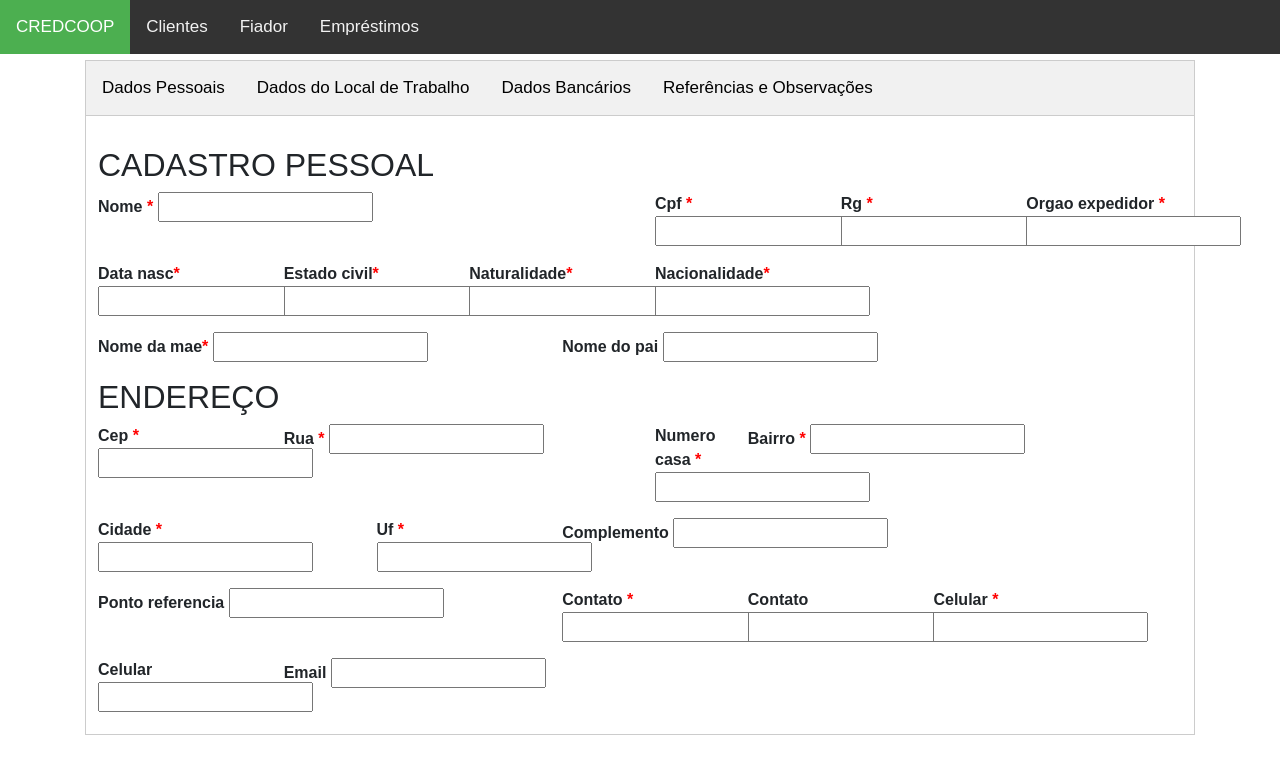
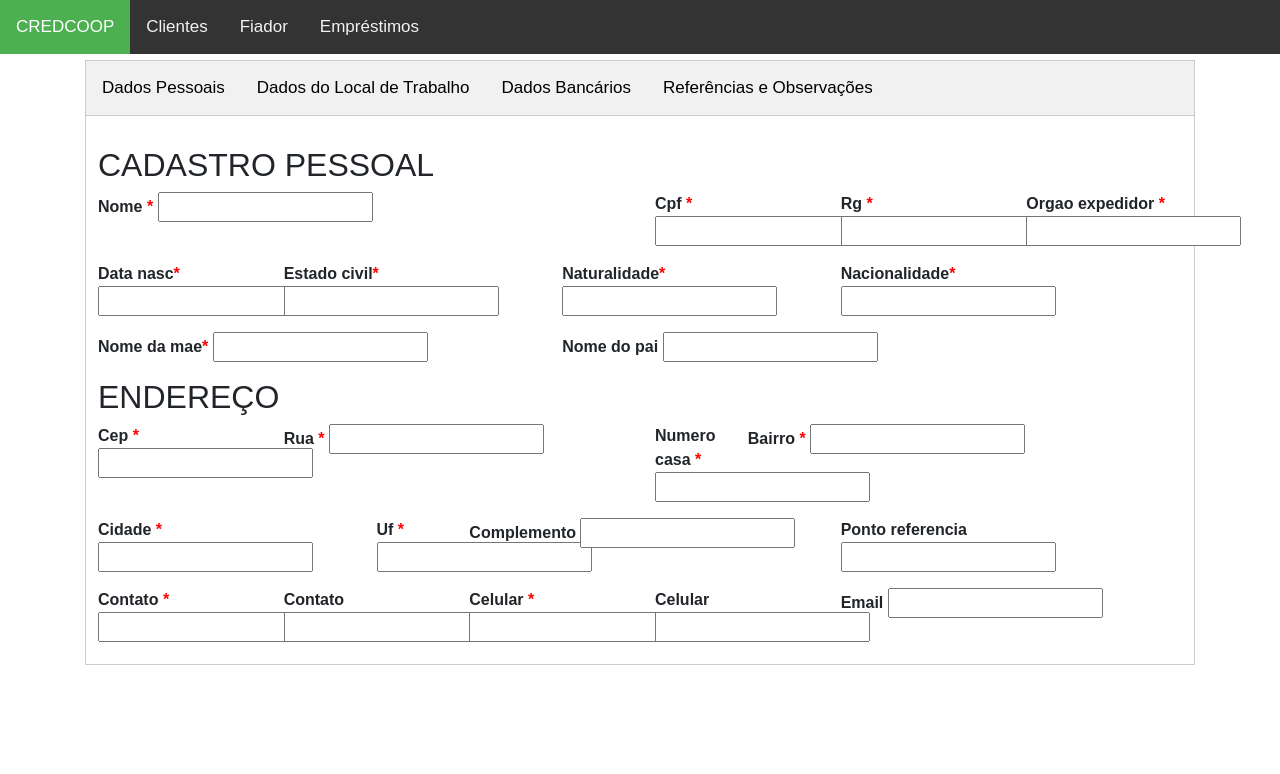
Before and after one commit to israelwerther/Esctop_Israel_Estoque, a Django app: template projeto/cliente/templates/cliente_form.html in a window 1280 px wide. Shown: the top 774 px of the page. Run offline with Django 3.2, Linux system fonts and the light colour scheme; the template is opened without the code that fills it: most values are stand-ins (such as "Sample title", 1, 10 or a date in 2020); form fields are guessed from the names that the template uses; some libraries are stand-ins or nearby versions.

```diff
--- a/projeto/cliente/forms.py
+++ b/projeto/cliente/forms.py
@@ -13,3 +13,6 @@ class ClienteForm(forms.ModelForm):
     class Meta:
         model = Cliente
         fields = '__all__'
+        widgets = {
+            'complemento': forms.TextInput(attrs={'placeholder': 'Ex: Apt A, BL B'}),
+        }
--- a/projeto/cliente/models.py
+++ b/projeto/cliente/models.py
@@ -18,7 +18,7 @@ class Cliente(models.Model):
     rua                   = models.CharField("Rua", max_length=60, blank=False, null=True)
     bairro                = models.CharField("Bairro", max_length=40, blank=False, null=True)
     cidade                = models.CharField("Cidade", max_length=40, blank=False, null=True)
-    uf                    = models.CharField("Estado", max_length=2, blank=False, null=True)
+    uf                    = models.CharField("UF", max_length=2, blank=False, null=True)
     numero_casa           = models.CharField("Nº ", max_length=5, blank=False, null=True)
     ponto_referencia      = models.CharField("Ponto de Referencia", max_length=100, blank=True, null=True)
     complemento           = models.CharField("Complemento", max_length=100, blank=True, null=True)
--- a/projeto/cliente/templates/cliente_form.html
+++ b/projeto/cliente/templates/cliente_form.html
@@ -115,19 +115,19 @@
                 </div>
             {% endif %}
 
-            <div class="col-sm-2">
+            <div class="col-sm-3">
                 <div class="form-group">
                     <label for="" class="required">{{form.estado_civil.label}}</label>
                     {% render_field form.estado_civil class="form-control" %}
                 </div>
             </div>
-            <div class="col-sm-2">
+            <div class="col-sm-3">
                 <div class="form-group">
                     <label for="" class="required">{{form.naturalidade.label}}</label>
                     {% render_field form.naturalidade class="form-control"  %}
                 </div>
             </div>
-            <div class="col-sm-2">
+            <div class="col-sm-3">
                 <div class="form-group">
                     <label for="" class="required">{{form.nacionalidade.label}}</label>
                     {% render_field form.nacionalidade class="form-control" %}
@@ -180,19 +180,19 @@
                     {% render_field form.cidade class="form-control" name="cidade" type="text" id="cidade" size="40"%}
                 </div>
             </div>
-            <div class="col-sm-2">
+            <div class="col-sm-1">
                 <div class="form-group" >
                     <label for="" class="required">{{form.uf.label}} </label>
                     {% render_field form.uf class="form-control" name="uf" type="text" id="uf" size="2"%}
                 </div>
             </div>
-            <div class="col-sm-5">
+            <div class="col-sm-4">
                 <div class="form-group" >
                     <label for="" >{{form.complemento.label}} </label>
                     {% render_field form.complemento class="form-control" %}
                 </div>
             </div>
-            <div class="col-sm-5">
+            <div class="col-sm-4">
                 <div class="form-group" >
                     <label for="" >{{form.ponto_referencia.label}} </label>
                     {% render_field form.ponto_referencia class="form-control" %}
```
